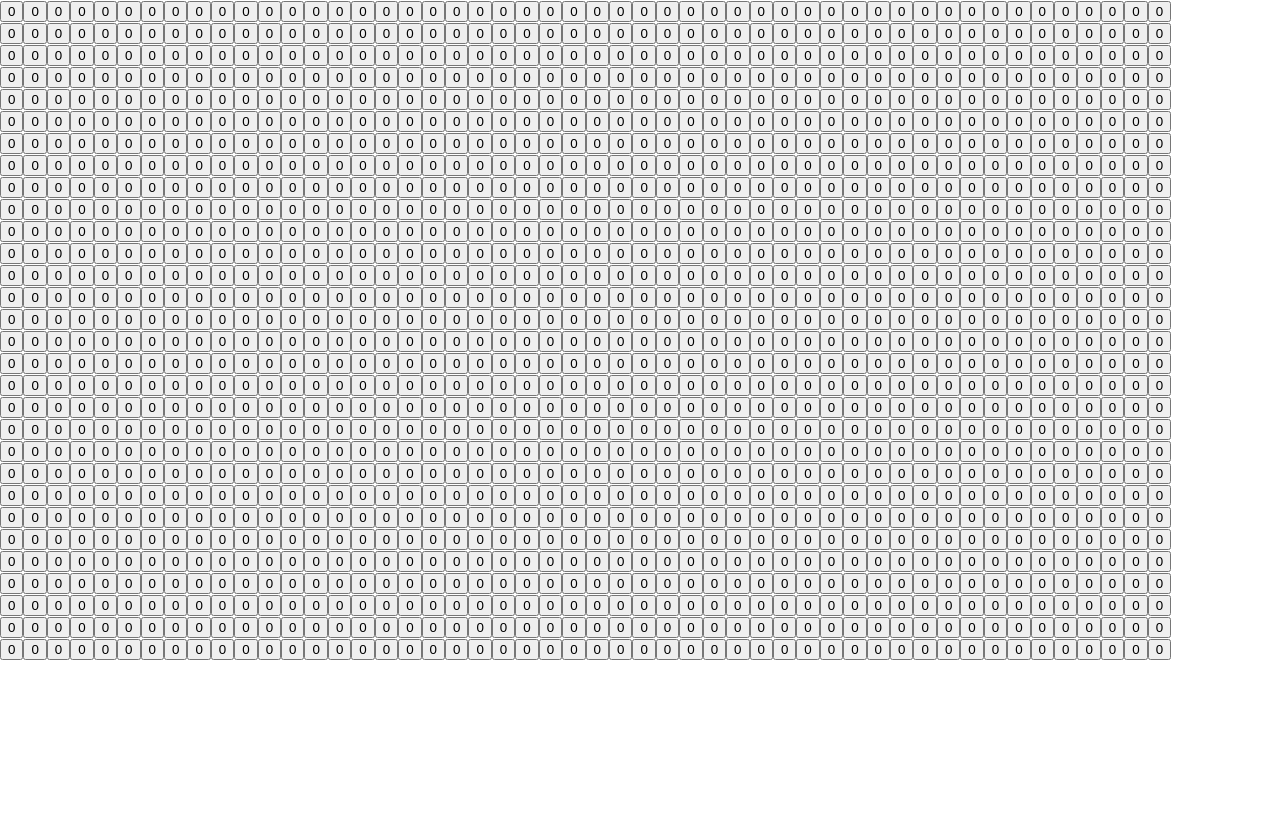
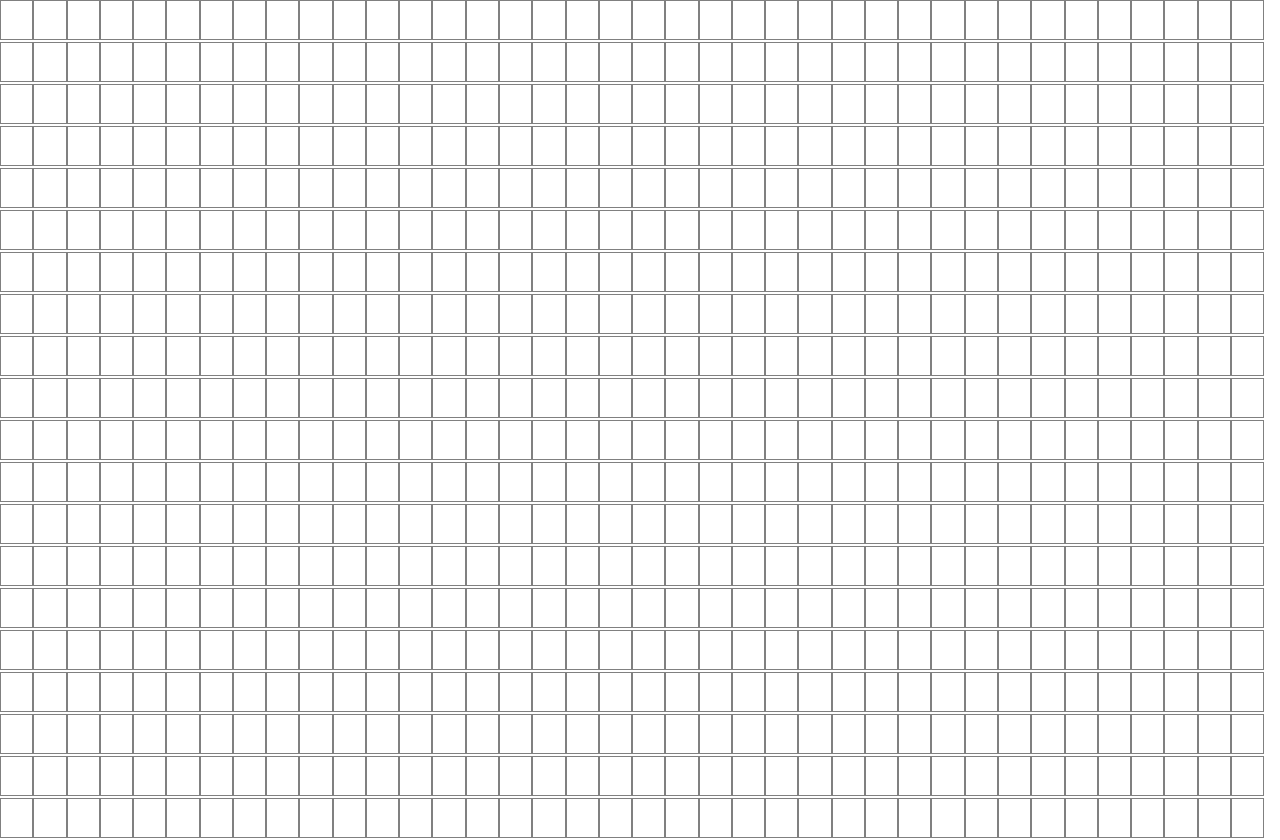
Before and after one commit to CodingPengwing/PathfindingVisualizer, a React (Create React App) app: page / in a window 1280 px wide. Before the commit the page ends 800 px from the top, so only its background shows below. Built offline with nearby package versions, Linux system fonts and the light colour scheme.

Commit message:
drawn in proper grid and box now highlights upon click

```diff
--- a/package.json
+++ b/package.json
@@ -3,6 +3,7 @@
   "version": "0.1.0",
   "private": true,
   "dependencies": {
+    "@material-ui/core": "^4.12.2",
     "@testing-library/jest-dom": "^5.14.1",
     "@testing-library/react": "^11.2.7",
     "@testing-library/user-event": "^12.8.3",
--- a/src/App.js
+++ b/src/App.js
@@ -4,7 +4,7 @@ import PathfindingVisualizer from './PathfindingVisualizer/PathfindingVisualizer
 function App() {
   return (
     <div className="App">
-      <PathfindingVisualizer></PathfindingVisualizer>
+      <PathfindingVisualizer/>
     </div>
   );
 }
--- a/src/PathfindingVisualizer.css
+++ /dev/null
@@ -1,4 +0,0 @@
-div {
-
-    align-items: center;
-}
--- a/src/PathfindingVisualizer.js
+++ b/src/PathfindingVisualizer.js
@@ -1,15 +1,21 @@
 import React from 'react';
+import styles from "./PathfindingVisualizer.module.scss";
+import { useState } from 'react';
+import { Button } from '@material-ui/core';
 
-import './PathfindingVisualizer.css';
+const ROWS = 20;
+const COLUMNS = 38;
 
-const ROWS = 30;
-const COLUMNS = 50;
+const Cell = (props) => {
+    const [active, setActive] = useState(false);
 
-function Cell(props) {
+    const handleClick = () => {
+        props.onClick();
+        setActive(!active);
+    }
+
     return (
-        <button className="cell" onClick={props.onClick}>
-            {props.value}
-        </button>
+        <button className={`${active? styles.cellActive : styles.cell}`} onClick={handleClick}/>
     );
 }
 
@@ -32,7 +38,7 @@ class Board extends React.Component {
             for (let j = 0; j < this.props.columns; j++) {
                 row.push(this.renderCell(i, j, key++));
             }
-            rows.push(<div className="row" key={i}>{row}</div>);
+            rows.push(<div className={styles.row} key={i}>{row}</div>);
         }
         return (
             <div className="board">
@@ -64,7 +70,7 @@ export default class PathfindingVisualizer extends React.Component {
     render() {
         return (
             <div>
-                <Board grid={this.state.grid} rows={this.state.rows} columns={this.state.columns} onClick={(i, j)=>this.handleClick(i, j)}> </Board>
+                <Board grid={this.state.grid} rows={this.state.rows} columns={this.state.columns} onClick={(i, j)=>this.handleClick(i, j)}/>
             </div>
         );
     }
--- /dev/null
+++ b/src/PathfindingVisualizer.module.css
@@ -0,0 +1,24 @@
+.cell {
+  border: solid 1px gray;
+  -webkit-box-shadow: none;
+          box-shadow: none;
+  background: transparent;
+  width: 2.6vw;
+  height: 5vh;
+  -webkit-transition: 0.2s ease-in;
+  transition: 0.2s ease-in;
+}
+
+.cellActive {
+  background: black;
+  width: 2.6vw;
+  height: 5vh;
+  -webkit-transition: 0.2s ease-in;
+  transition: 0.2s ease-in;
+}
+
+.row {
+  margin: 0%;
+  padding: 0%;
+}
+/*# sourceMappingURL=PathfindingVisualizer.module.css.map */
--- /dev/null
+++ b/src/PathfindingVisualizer.module.scss
@@ -0,0 +1,20 @@
+.cell{
+    border:solid 1px gray;
+    box-shadow: none;
+    background: transparent;
+    width: 2.6vw;
+    height:5vh;
+    transition: 0.2s ease-in;
+}
+
+.cellActive{
+    background: black;
+    width: 2.6vw;
+    height:5vh;
+    transition: 0.2s ease-in;
+}
+
+.row{
+    margin: 0%;
+    padding: 0%;
+}
```
Also changed, not shown: 2 other files (tests, documents, lock files or other folders).
